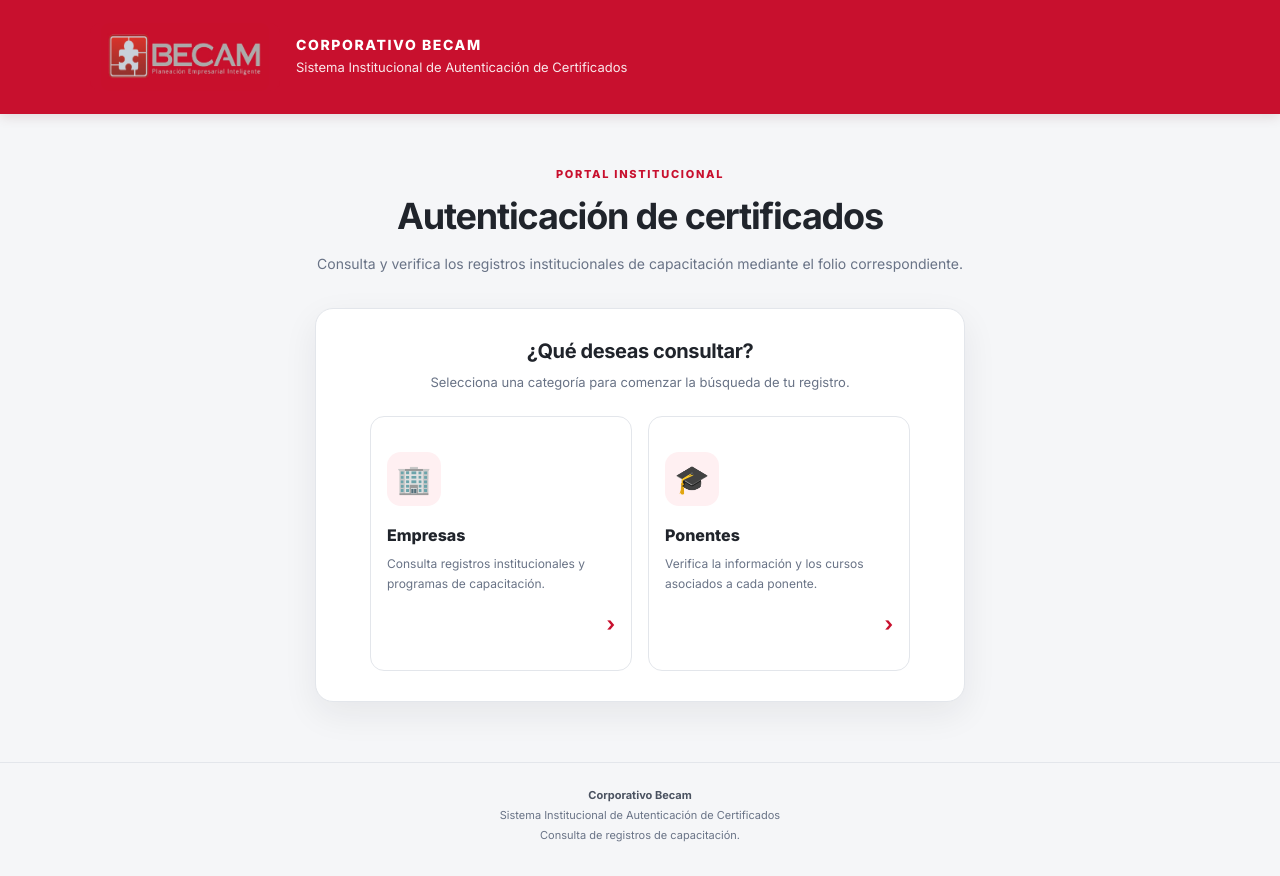
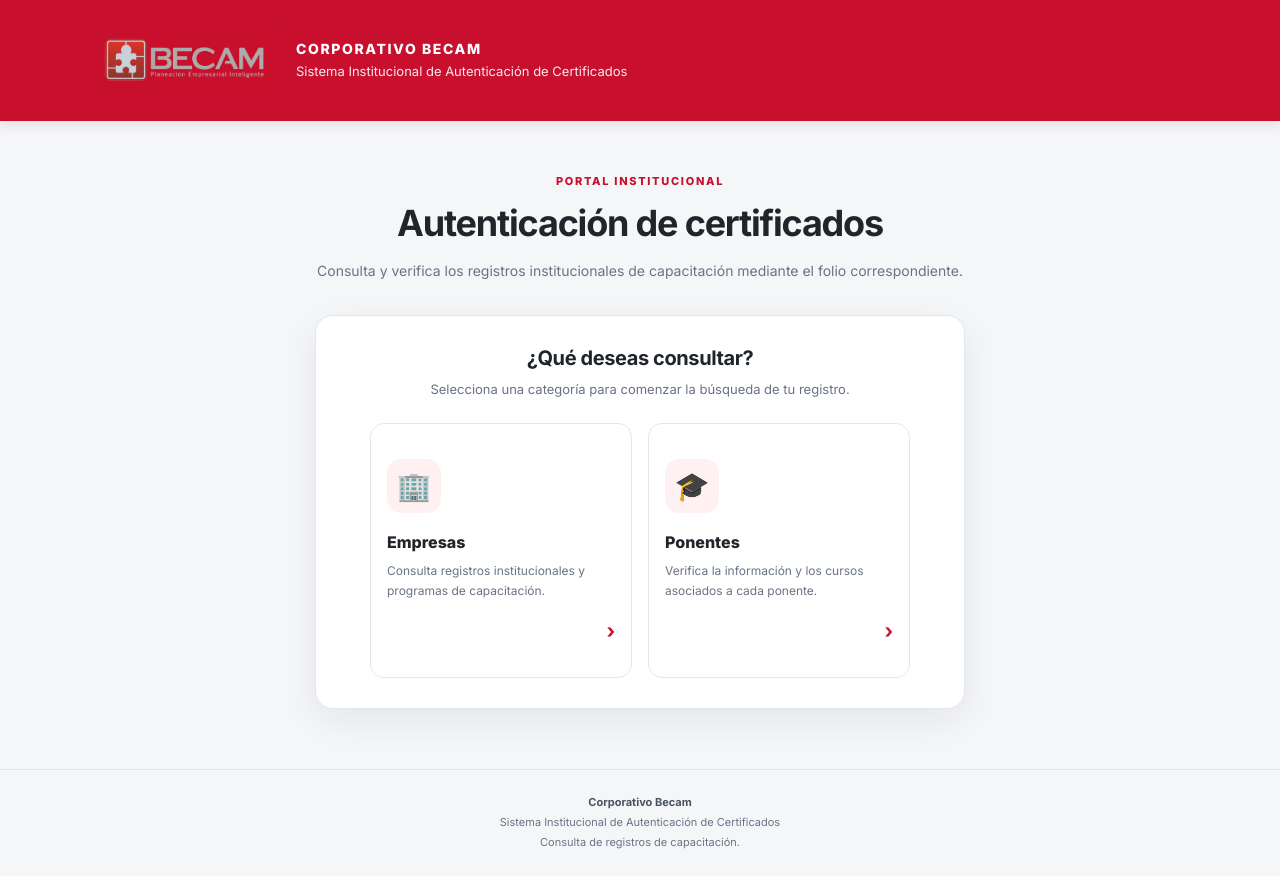
Before and after one commit to RecursosHumanos0/becam-autenticador, a plain HTML site: page index.html in a window 1280 px wide. Drawn offline with Linux system fonts and the light colour scheme.

Commit message:
Actualizar index.html

```diff
--- a/index.html
+++ b/index.html
@@ -73,8 +73,8 @@
 /* LOGOTIPO CORPORATIVO BECAM */
 .brand-logo-wrap {
   width: 190px;
-  height: 68px;
-  padding: 6px 10px;
+  height: 75px;
+  padding: 5px;
   background: var(--rojo);
   border-radius: 10px;
   display: flex;
@@ -84,15 +84,12 @@
 }
 
 .brand-logo {
-  width: 190px;
-  height: 70px;
-  background: var(--rojo);
-  border: 1px solid var(--rojo);
-  border-radius: 10px;
-  display: flex;
-  align-items: center;
-  justify-content: center;
-  overflow: hidden;
+  width: 100%;
+  height: 100%;
+  object-fit: contain;
+  object-position: center;
+  display: block;
+  border-radius: 6px;
 }
 
     .brand-name {
```
